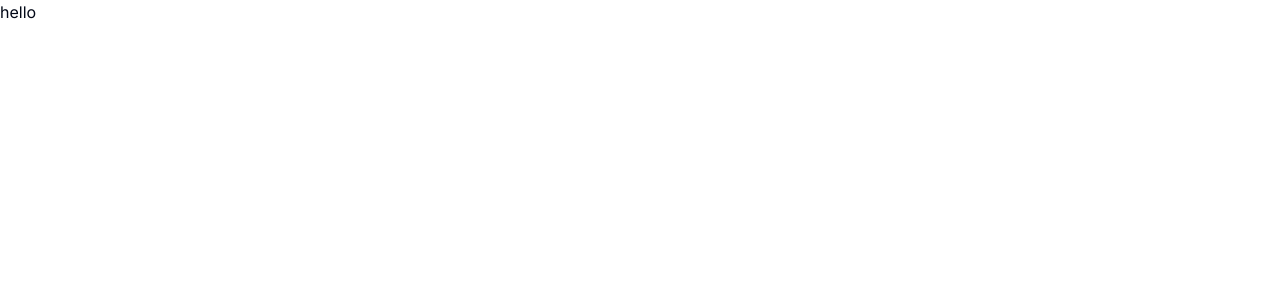
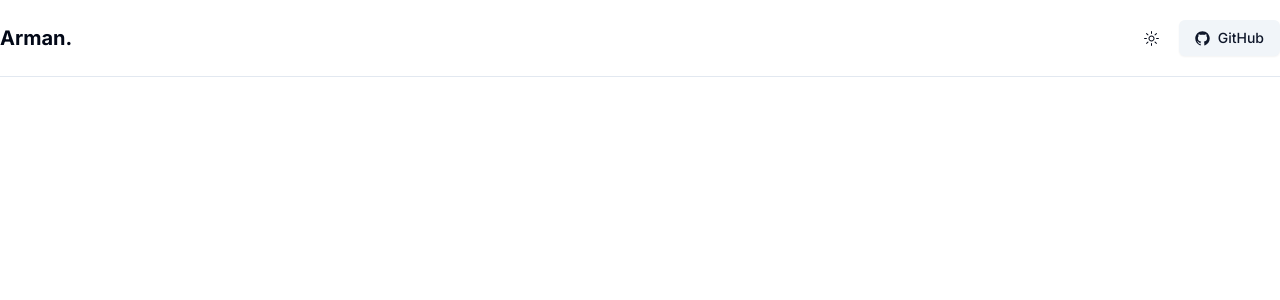
Before and after one commit to Armansonu007/blogtry, a Next.js app: page / in a window 1280 px wide. Shown: the top 300 px of the page. Built offline with nearby package versions, Linux system fonts and the light colour scheme.

Commit message:
nextupdate

```diff
--- a/src/components/navbar.tsx
+++ b/src/components/navbar.tsx
@@ -1,9 +1,34 @@
-import React from 'react'
+import Link from "next/link";
+import ThemeToggler from "./theme-toggler";
+import { Button } from "./ui/button";
+import { GitHubLogoIcon } from "@radix-ui/react-icons";
 
-export default function Navbar() {
+
+const GITHUB_URL = "https://github.com/atharvadeosthale/hashnode-headless-blog";
+
+export default async function Navbar() {
+
+
   return (
-    <div>
-      hello
+    <div className="w-full border-b mb-5">
+      <div className="max-w-7xl w-full px-3 xl:p-0 my-5 mx-auto flex justify-between items-center">
+        <div className="text-xl font-bold">
+          Arman.
+        </div>
+        <div className="flex items-center gap-5">
+          <ThemeToggler />
+
+          <Button variant="secondary">
+            <Link
+              className="gap-2 flex items-center"
+              href={GITHUB_URL}
+              target="_blank"
+            >
+              <GitHubLogoIcon /> GitHub
+            </Link>
+          </Button>
+        </div>
+      </div>
     </div>
-  )
+  );
 }
--- a/src/components/theme-toggler.tsx
+++ b/src/components/theme-toggler.tsx
@@ -8,14 +8,16 @@ import {
   DropdownMenuTrigger,
 } from "./ui/dropdown-menu";
 import { useTheme } from "next-themes";
-
+import { MoonIcon, SunIcon } from "@radix-ui/react-icons";
 
 export default function ThemeToggler() {
-  const { setTheme } = useTheme();
+  const { setTheme, resolvedTheme } = useTheme();
 
   return (
     <DropdownMenu>
-
+      <DropdownMenuTrigger className="outline-none">
+        {resolvedTheme === "light" ? <SunIcon /> : <MoonIcon />}
+      </DropdownMenuTrigger>
 
       <DropdownMenuContent>
         <DropdownMenuItem onClick={() => setTheme("light")}>
```
